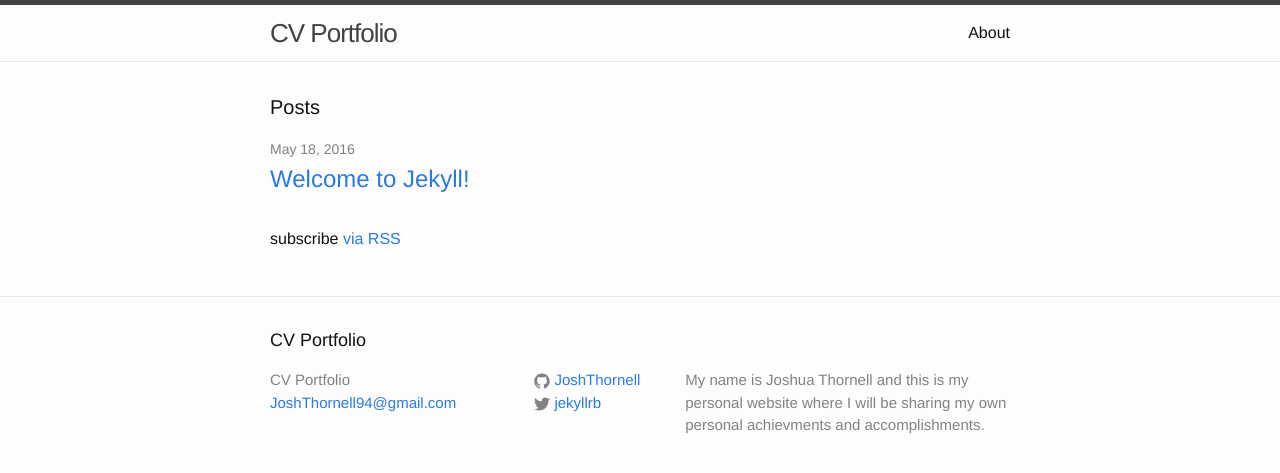
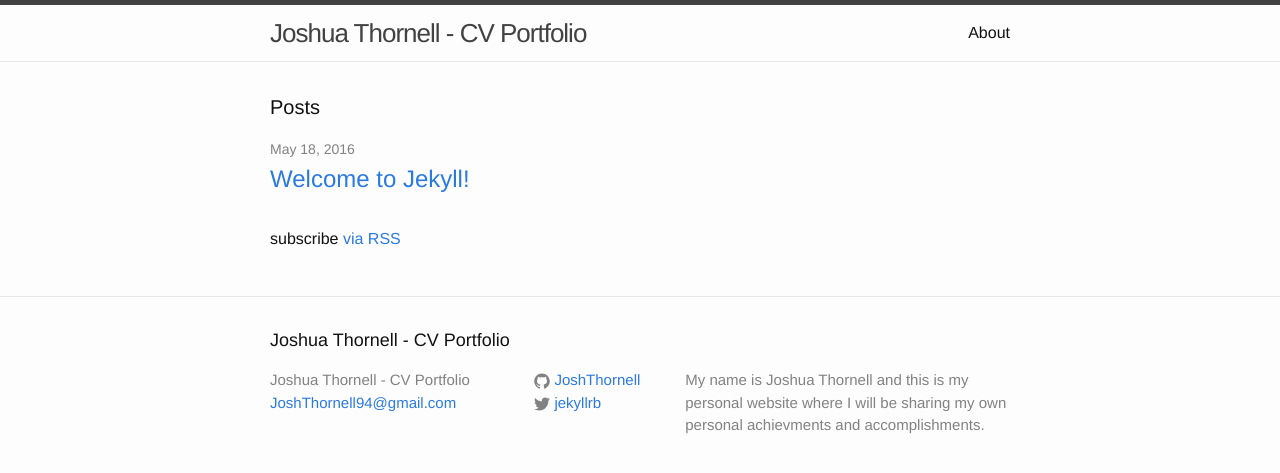
Before and after one commit to JoshThornell/Twitch.io.github, a Jekyll site: the page built from index.html, in a window 1280 px wide. Shown: the top 473 px of the page. Built offline with Jekyll 4.4.1, drawn with Linux system fonts in a browser that asks for light colours.

Commit message:
Update _config.yml
Footer - Details

```diff
--- a/_config.yml
+++ b/_config.yml
@@ -6,7 +6,7 @@
 # 'jekyll serve'. If you change this file, please restart the server process.
 
 # Site settings
-title: CV Portfolio
+title: Joshua Thornell - CV Portfolio
 email: JoshThornell94@gmail.com
 description: > # this means to ignore newlines until "baseurl:"
   My name is Joshua Thornell and this is my personal website where I will be sharing my own personal achievments and accomplishments.
```
